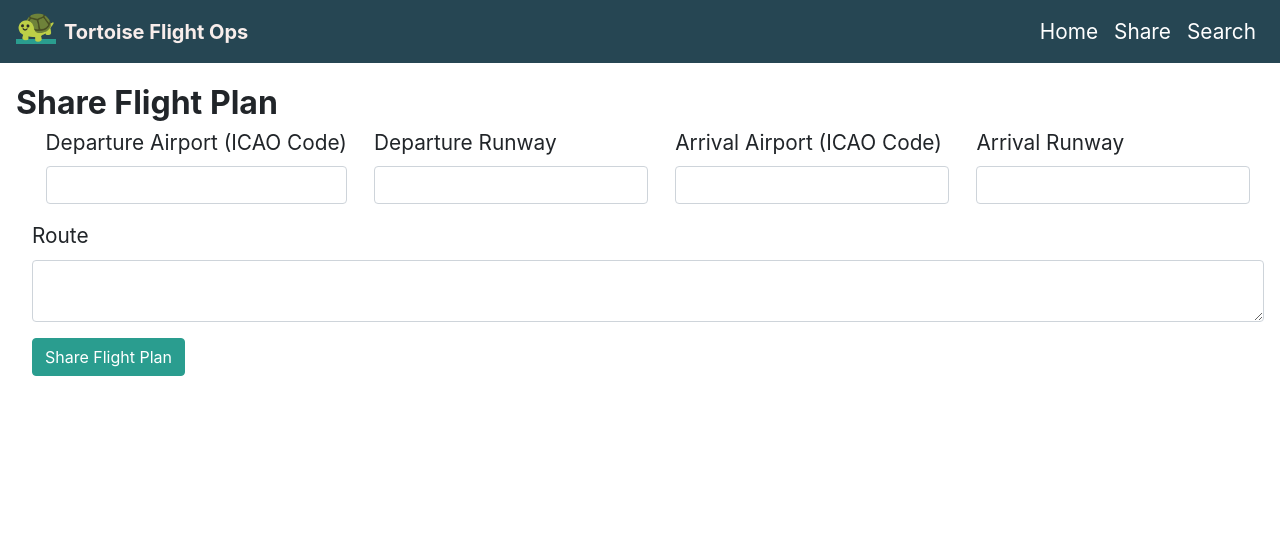
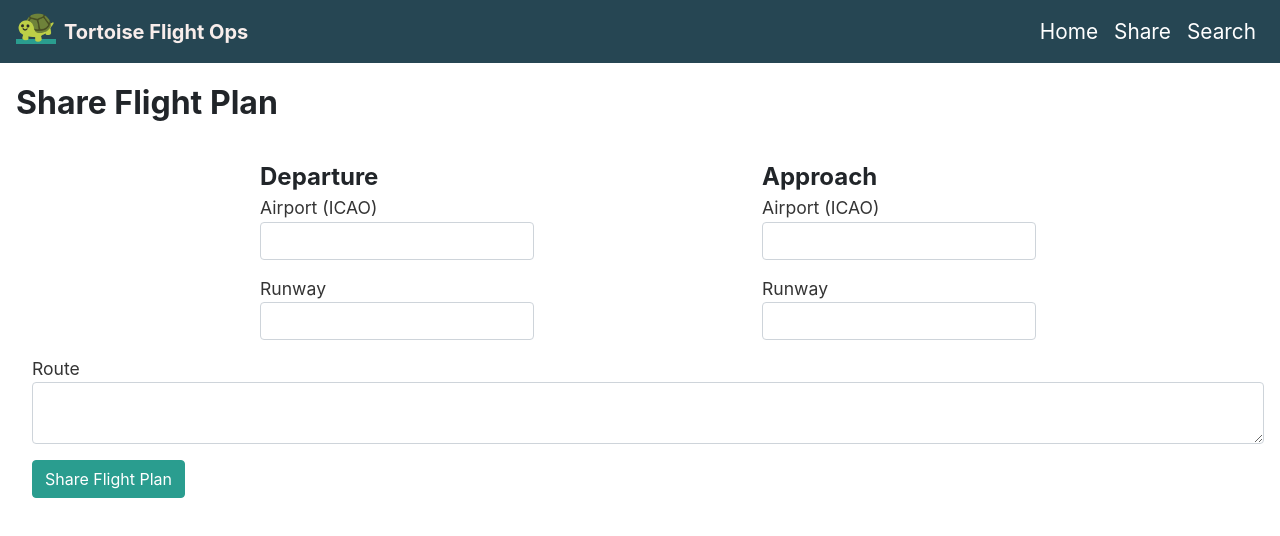
Before and after one commit to Screeos/Flight-Sim-Planner, a React (Vite) app in the folder frontend/: page /create-flight-plan in a window 1280 px wide. Shown: the top 536 px of the page. Built offline with nearby package versions, Linux system fonts and the light colour scheme.

Commit message:
frontend: grouped departure and approach info

```diff
--- a/frontend/src/CreateFlightPlanPage.jsx
+++ b/frontend/src/CreateFlightPlanPage.jsx
@@ -6,10 +6,10 @@ import React, {
 import Form from "react-bootstrap/Form";
 import Button from "react-bootstrap/Button";
 import { useHistory } from "react-router-dom";
+import styled from "styled-components";
 
 import {
   VerticalContainer,
-  FormRow,
   Section,
   SectionTitle,
   SectionContent,
@@ -21,17 +21,32 @@ import {
 import FormInput from "./FormInput.jsx";
 import { FlightSector } from "./models";
 
+const DepAppContainer = styled.div`
+display: flex;
+justify-content: space-evenly;
+`;
+
+const DepApp = styled.div`
+display: flex;
+flex-direction: column;
+`;
+
+const DepAppTitle = styled.div`
+font-size: 1.5rem;
+font-weight: bold;
+`;
+
 const EditFlightSector = ({ i, flightPlan, setSector }) => {
   const [fromAirport, setFromAirport] = useState("");
   const [fromRunway, setFromRunway] = useState("");
 
   const [toAirport, setToAirport] = useState("");
   const [toRunway, setToRunway] = useState("");
+
   const [route, setRoute] = useState("");
 
-  // TODO: Use this custom setter function to capitalize
-  // state for the FormInput elements below.
-  const fieldState = ([value, setter]) => {
+  const wrpSet = (setter) => {
+    return (value) => {
       let newVal = value;
 
       // Capitalize
@@ -39,42 +54,55 @@ const EditFlightSector = ({ i, flightPlan, setSector }) => {
 
       setter(newVal);
     };
+  };
 
   return (
     <>
-      <FormRow>
+      <DepAppContainer>
+        <DepApp>
+          <DepAppTitle>
+            Departure
+          </DepAppTitle>
+
           <FormInput
             controlId={`${i}-fromAirport`}
-          label="Departure Airport (ICAO Code)"
-          state={[fromAirport, setFromAirport]}
+            label="Airport (ICAO)"
+            state={[fromAirport, wrpSet(setFromAirport)]}
             inputParams={{required: true}}
           />
 
           <FormInput
             controlId={`${i}-fromRunway`}
-          label="Departure Runway"
-          state={[fromRunway, setFromRunway]}
+            label="Runway"
+            state={[fromRunway, wrpSet(setFromRunway)]}
           />
+        </DepApp>
+
+        <DepApp>
+          <DepAppTitle>
+            Approach
+          </DepAppTitle>
 
           <FormInput
             controlId={`${i}-toAriport`}
-          label="Arrival Airport (ICAO Code)"
-          state={[toAirport, setToAirport]}
+            label="Airport (ICAO)"
+            state={[toAirport, wrpSet(setToAirport)]}
             inputParams={{required: true}}
           />
 
           <FormInput
             controlId={`${i}-toRunway`}
-          label="Arrival Runway"
-          state={[toRunway, setToRunway]}
+            label="Runway"
+            state={[toRunway, wrpSet(setToRunway)]}
           />
-      </FormRow>
+        </DepApp>
+      </DepAppContainer>
 
       <FormInput
         controlId={`${i}-route`}
         type="textarea"
         label="Route"
-        state={[route, setRoute]}
+        state={[route, wrpSet(setRoute)]}
         inputParams={{required: true}}
       />
     </>
--- a/frontend/src/FormInput.jsx
+++ b/frontend/src/FormInput.jsx
@@ -1,5 +1,14 @@
 import React from "react";
+import styled from "styled-components";
+
 import Form from "react-bootstrap/Form";
+
+import COLORS from "./colors";
+
+const StyledFormLabel = styled.div`
+font-size: 1.1rem;
+color: rgba(1, 1, 1, 0.8);
+`;
 
 const FormInput = ({ controlId, type, state, label, inputParams }) => {
   const [value, setValue] = state;
@@ -16,9 +25,9 @@ const FormInput = ({ controlId, type, state, label, inputParams }) => {
 
   return (
     <Form.Group controlId={controlId}>
-      <Form.Label>
+      <StyledFormLabel>
         {label}
-      </Form.Label>
+      </StyledFormLabel>
       <Form.Control
         type={type}
         {...inputParams}
--- a/frontend/src/colors.js
+++ b/frontend/src/colors.js
@@ -8,6 +8,7 @@ const COLORS = {
   secondary: "#E76F51",
   dark: "#264653",
   light: "#F8EDEB",
+  gray: "#ECE4DB",
   red: "#E76F51",
 };
 
--- a/frontend/src/index.scss
+++ b/frontend/src/index.scss
@@ -2,10 +2,11 @@
  * Bootstrap theme colors: https://getbootstrap.com/docs/4.4/getting-started/theming/#theme-colors
  */
 $theme-colors: (
-    "primary": #2A9D8F,
-    "secondary": #E76F51,
-    "dark": #264653,
-    "light": #F8EDEB,
+  "primary": #2A9D8F,
+  "secondary": #E76F51,
+  "dark": #264653,
+  "light": #F8EDEB,
+  "red": #E76F51,
 );
 
 @import "~bootstrap/scss/bootstrap";
--- a/frontend/src/styles.js
+++ b/frontend/src/styles.js
@@ -39,6 +39,7 @@ const SectionContent = styled.div`
 display: flex;
 flex-direction: column;
 padding-left: 1rem;
+margin-top: 2rem;
 `;
 
 export {
```
Lines whose indentation alone changed are shown as unchanged.
